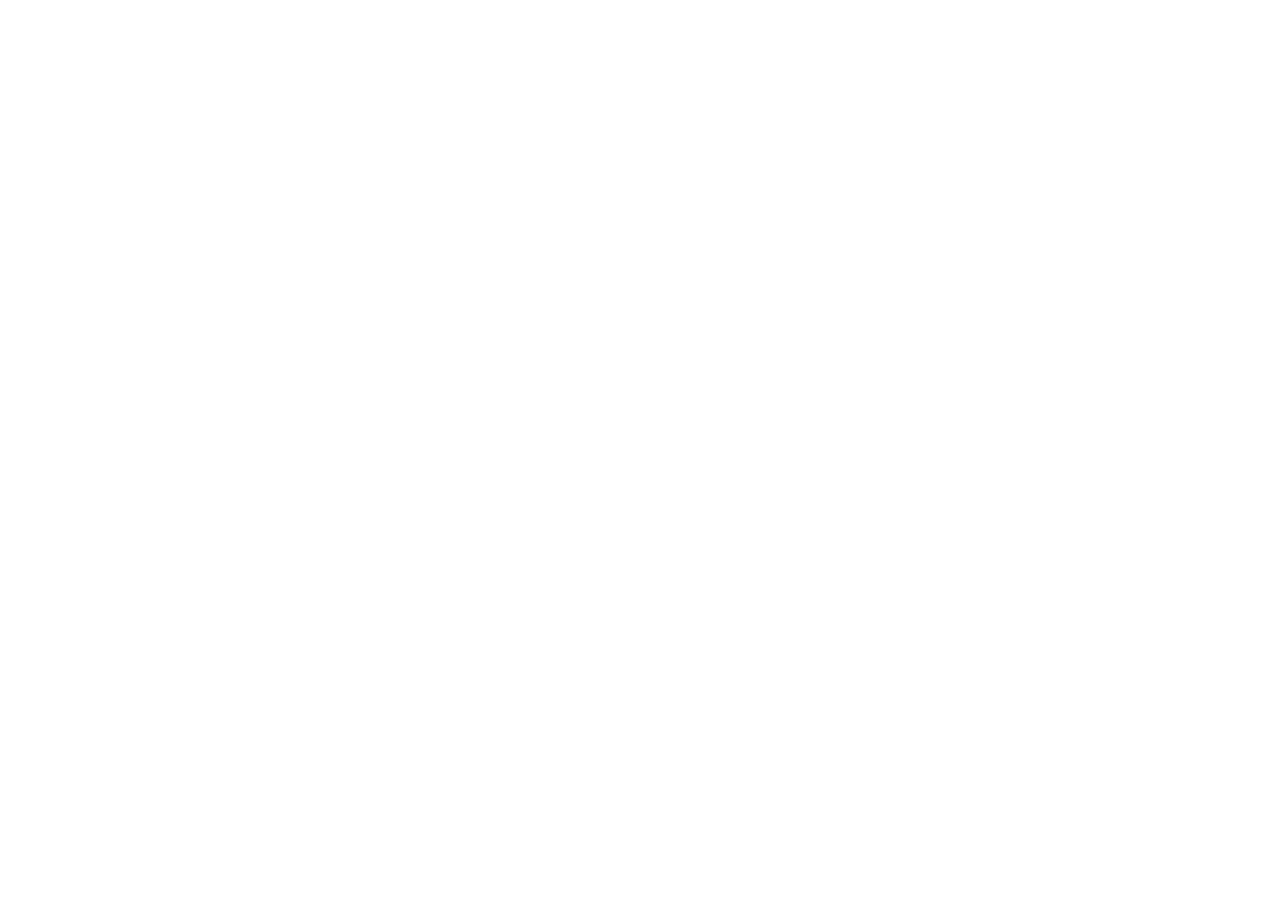
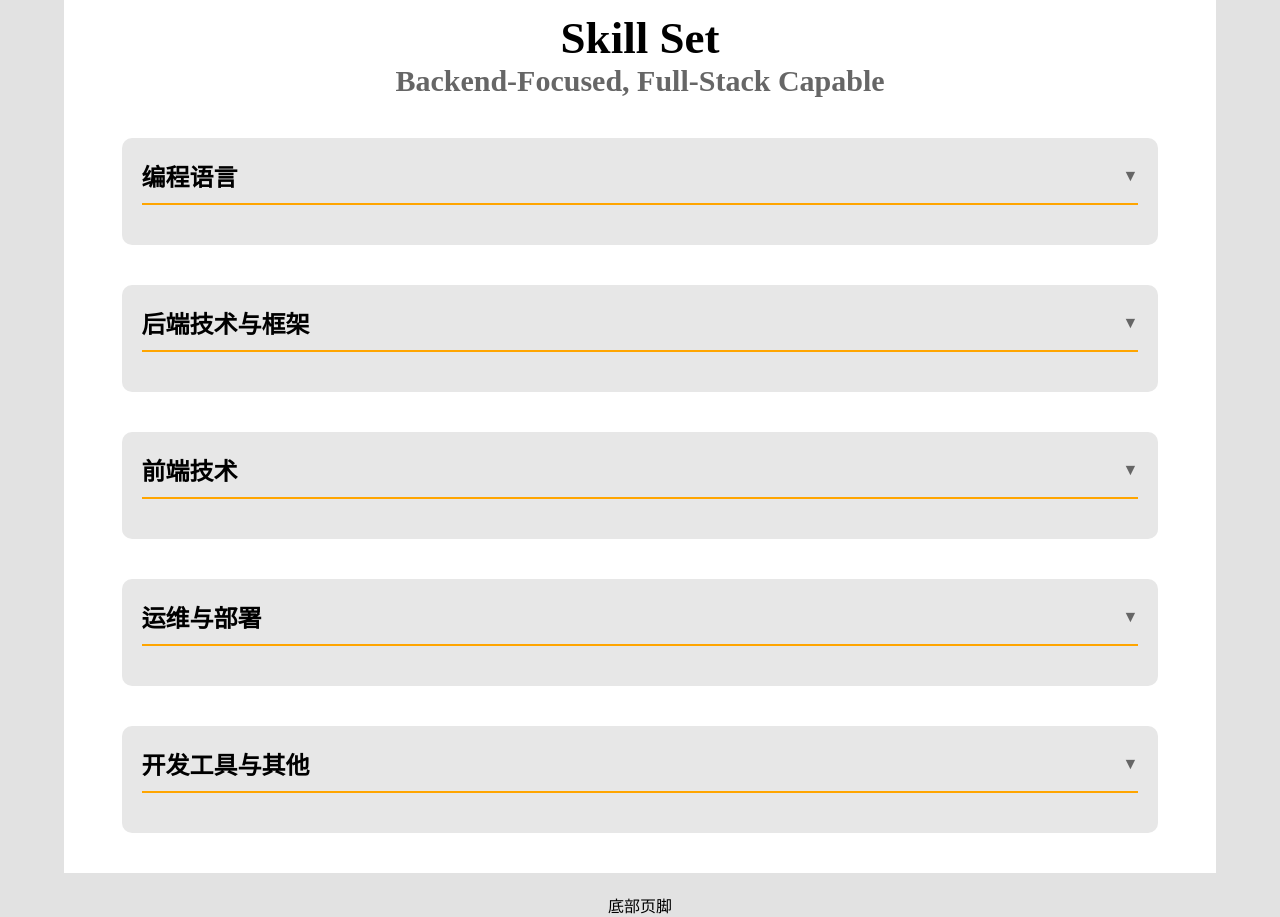
Before and after one commit to XiChen1234/MyWebsite, a Vue app: page / in a window 1280 px wide. Shown: the part 1500-2417 px from the top of the page. Before the commit the page ends 1476 px from the top, so only its background shows below. Built offline with nearby package versions, Linux system fonts and the light colour scheme; a small style sheet from the web is missing.

Commit message:
feat: complete the page of skill
用ai编写了技术栈页面，效果还出奇的不错！
- 页面主体
- 组件封装
- 动画改善

唉，时代变了，手写确实没有ai优雅

```diff
--- a/src/components/layout/PageBox.vue
+++ b/src/components/layout/PageBox.vue
@@ -2,14 +2,16 @@
 <script setup lang="ts">
 import Home from '../page/HomePage.vue';
 import About from '../page/AboutPage.vue';
+import Skill from '../page/SkillPage.vue';
 
 const props = defineProps<{
-  content: 'Home' | 'About';
+  content: 'Home' | 'About' | 'Skill';
 }>();
 
 const pages = {
   Home,
-  About
+  About,
+  Skill,
 };
 </script>
 
--- /dev/null
+++ b/src/components/page/SkillPage.vue
@@ -0,0 +1,111 @@
+<!-- 技术栈页面组件 -->
+<script setup lang="ts">
+import { ref } from 'vue';
+import SkillSection from './ui/SkillSection.vue';
+
+// 定义技术技能数据
+const skills = {
+  languages: [
+    { name: 'Java', level: 5, description: '熟练掌握面向对象编程，拥有使用Spring Boot生态进行后端开发的项目经验。' },
+    { name: 'Python', level: 4, description: '可用于脚本编写、自动化任务及Flask轻量级Web应用开发。' },
+    { name: 'JavaScript', level: 4, description: '掌握ES6+特性，能够实现前端交互及Vue.js项目开发。' },
+    { name: 'Go / C / C++ / C#', level: 2, description: '具备语言基础，了解其特性和适用场景，具备快速上手的能力。' }
+  ],
+  backend: [
+    { name: 'Spring Boot', level: 5, description: '能够使用Spring Boot构建RESTful API，了解Spring MVC、IOC等核心概念。' },
+    { name: 'Flask', level: 4, description: '可用于快速搭建原型和轻量级后端服务。' },
+    { name: 'MySQL', level: 4, description: '熟悉基本的CRUD操作、索引及事务概念。' },
+    { name: 'Redis', level: 4, description: '了解其作为缓存数据库的基本应用，如缓存热点数据。' },
+    { name: 'MongoDB', level: 2, description: '了解NoSQL数据库的基本概念和文档模型。' }
+  ],
+  frontend: [
+    { name: 'HTML5 / CSS3', level: 4, description: '能够编写语义化的HTML和实现基础的响应式页面布局。' },
+    { name: 'Vue', level: 4, description: '拥有Vue项目经验，了解组件化开发模式。' },
+    { name: 'Vite', level: 2, description: '了解其作为现代前端构建工具的优势和基本使用。' }
+  ],
+  devops: [
+    { name: 'Linux', level: 4, description: '熟悉常用命令，具备在Linux环境下进行开发部署的能力。' },
+    { name: 'Docker', level: 4, description: '会使用Dockerfile构建镜像，了解容器化部署流程。' },
+    { name: 'Nginx', level: 4, description: '可配置静态资源服务和简单的反向代理。' },
+    { name: 'Ansible / Shell', level: 4, description: '了解自动化配置管理概念，能编写简单的Shell脚本完成自动化任务。' }
+  ],
+  tools: [
+    { name: 'Git', level: 4, description: '熟练掌握Git工作流，用于日常的代码版本控制和团队协作。' },
+    { name: 'Pandas', level: 2, description: '了解其用于数据处理和分析的基本操作。' }
+  ]
+};
+
+// 定义技能分类标题映射
+const sectionTitles = {
+  languages: '编程语言',
+  backend: '后端技术与框架',
+  frontend: '前端技术',
+  devops: '运维与部署',
+  tools: '开发工具与其他'
+};
+
+// 当前展开的部分，null表示全部折叠
+const expandedSection = ref<string | null>(null);
+
+// 处理部分点击事件
+const handleSectionClick = (section: string) => {
+  // 如果点击的是当前展开的部分，则折叠它；否则展开点击的部分，其他部分折叠
+  expandedSection.value = expandedSection.value === section ? null : section;
+};
+</script>
+
+<template>
+  <div class="skill-page" id="skill">
+    <div class="title">Skill Set</div>
+    <div class="sub-title">Backend-Focused, Full-Stack Capable</div>
+    <div class="content">
+      <SkillSection
+        v-for="(sectionSkills, sectionKey) in skills"
+        :key="sectionKey"
+        :section="sectionKey"
+        :title="sectionTitles[sectionKey as keyof typeof sectionTitles]"
+        :skills="sectionSkills"
+        :is-expanded="expandedSection === sectionKey"
+        :on-toggle="handleSectionClick"
+      />
+    </div>
+  </div>
+</template>
+
+<style scoped>
+.skill-page {
+  display: flex;
+  width: 90%;
+  padding: 40px 20px;
+  flex-direction: column;
+}
+
+.content {
+  margin-top: 40px;
+  display: flex;
+  flex-direction: column;
+  gap: 40px;
+}
+
+/* 响应式设计 */
+@media (max-width: 480px) {
+  .skill-page {
+    width: 100%;
+    padding: 20px 10px;
+  }
+
+  .title {
+    font-size: 35px;
+  }
+
+  .sub-title {
+    font-size: 20px;
+  }
+}
+
+@media (min-width: 481px) and (max-width: 1023px) {
+  .skill-page {
+    width: 95%;
+  }
+}
+</style>
--- /dev/null
+++ b/src/components/page/ui/SkillSection.vue
@@ -0,0 +1,199 @@
+<!-- 技能分类组件 -->
+<script setup lang="ts">
+// 定义技能项接口
+interface Skill {
+  name: string;
+  level: number;
+  description: string;
+}
+
+// 定义组件props
+interface Props {
+  section: string;
+  title: string;
+  skills: Skill[];
+  isExpanded: boolean;
+  onToggle: (section: string) => void;
+}
+
+const props = defineProps<Props>();
+
+// 生成星级显示
+const generateStars = (level: number) => {
+  return '⭐'.repeat(level) + '☆'.repeat(5 - level);
+};
+
+// 获取等级文本描述
+const getLevelText = (level: number) => {
+  const levelTexts = {
+    5: '核心主力 (专家)',
+    4: '熟练使用',
+    3: '掌握基础',
+    2: '了解概念',
+    1: '初步接触'
+  };
+  return levelTexts[level as keyof typeof levelTexts] || '';
+};
+
+// 处理标题点击事件
+const handleTitleClick = () => {
+  props.onToggle(props.section);
+};
+</script>
+
+<template>
+  <div class="skill-section">
+    <h3 class="section-title" @click="handleTitleClick">
+      {{ title }}
+      <span class="toggle-icon" :class="{ 'expanded': isExpanded }">▼</span>
+    </h3>
+    <transition name="skill-expand">
+      <div v-if="isExpanded" class="skill-list">
+        <div v-for="skill in skills" :key="skill.name" class="skill-item">
+          <div class="skill-header">
+            <div class="skill-name">{{ skill.name }}</div>
+            <div class="skill-level" :title="getLevelText(skill.level)">
+              {{ generateStars(skill.level) }}
+            </div>
+          </div>
+          <div class="skill-description">{{ skill.description }}</div>
+        </div>
+      </div>
+    </transition>
+  </div>
+</template>
+
+<style scoped>
+.skill-section {
+  background-color: var(--bg-focus);
+  border-radius: 10px;
+  padding: 20px;
+  transition: transform 0.3s, box-shadow 0.3s;
+}
+
+.section-title {
+  font-size: 24px;
+  font-weight: bold;
+  color: var(--text-main);
+  margin-bottom: 20px;
+  border-bottom: 2px solid var(--border-color-focus);
+  padding-bottom: 10px;
+  cursor: pointer;
+  position: relative;
+  display: flex;
+  justify-content: space-between;
+  align-items: center;
+}
+
+.section-title:hover {
+  color: var(--text-main-focus);
+}
+
+.toggle-icon {
+  transition: transform 0.3s ease;
+  font-size: 16px;
+  color: var(--text-secondary);
+}
+
+.toggle-icon.expanded {
+  transform: rotate(180deg);
+  color: var(--text-main-focus);
+}
+
+.skill-list {
+  display: flex;
+  flex-direction: column;
+  gap: 15px;
+}
+
+.skill-item {
+  background-color: var(--page-bg);
+  border-radius: 8px;
+  padding: 15px;
+  transition: all 0.2s ease;
+}
+
+.skill-item:hover {
+  border-left: 4px solid var(--border-color-focus);
+}
+
+.skill-header {
+  display: flex;
+  justify-content: space-between;
+  align-items: center;
+  margin-bottom: 8px;
+}
+
+.skill-name {
+  font-size: 18px;
+  font-weight: bold;
+  color: var(--text-main);
+}
+
+.skill-level {
+  font-size: 16px;
+  cursor: help;
+}
+
+.skill-description {
+  font-size: 14px;
+  color: var(--text-secondary);
+  line-height: 1.5;
+}
+
+/* 展开/折叠动画 */
+.skill-expand-enter-active,
+.skill-expand-leave-active {
+  transition: all 0.5s cubic-bezier(0.4, 0, 0.2, 1);
+  opacity: 1;
+  max-height: 1000px;
+  overflow: hidden;
+}
+
+.skill-expand-enter-from,
+.skill-expand-leave-to {
+  opacity: 0;
+  max-height: 0;
+  overflow: hidden;
+}
+
+/* 优化子项的进入动画，实现级联效果 */
+.skill-expand-enter-active .skill-item {
+  transition: transform 0.3s ease-out, opacity 0.3s ease-out;
+}
+
+.skill-expand-enter-from .skill-item {
+  transform: translateY(-10px);
+  opacity: 0;
+}
+
+/* 为每个技能项添加微小的延迟，实现级联效果 */
+.skill-expand-enter-active .skill-item:nth-child(1) { transition-delay: 0ms; }
+.skill-expand-enter-active .skill-item:nth-child(2) { transition-delay: 50ms; }
+.skill-expand-enter-active .skill-item:nth-child(3) { transition-delay: 100ms; }
+.skill-expand-enter-active .skill-item:nth-child(4) { transition-delay: 150ms; }
+.skill-expand-enter-active .skill-item:nth-child(5) { transition-delay: 200ms; }
+
+/* 响应式设计 */
+@media (max-width: 480px) {
+  .section-title {
+    font-size: 20px;
+  }
+
+  .toggle-icon {
+    font-size: 14px;
+  }
+
+  .skill-name {
+    font-size: 16px;
+  }
+
+  .skill-level {
+    font-size: 12px;
+  }
+
+  .skill-description {
+    font-size: 12px;
+  }
+}
+</style>
--- a/src/views/HomeView.vue
+++ b/src/views/HomeView.vue
@@ -5,6 +5,7 @@
     <div class="page-list">
       <PageBox content="Home"/>
       <PageBox content="About"/>
+      <PageBox content="Skill"/>
       <FooterBar />
     </div>
   </div>
```
